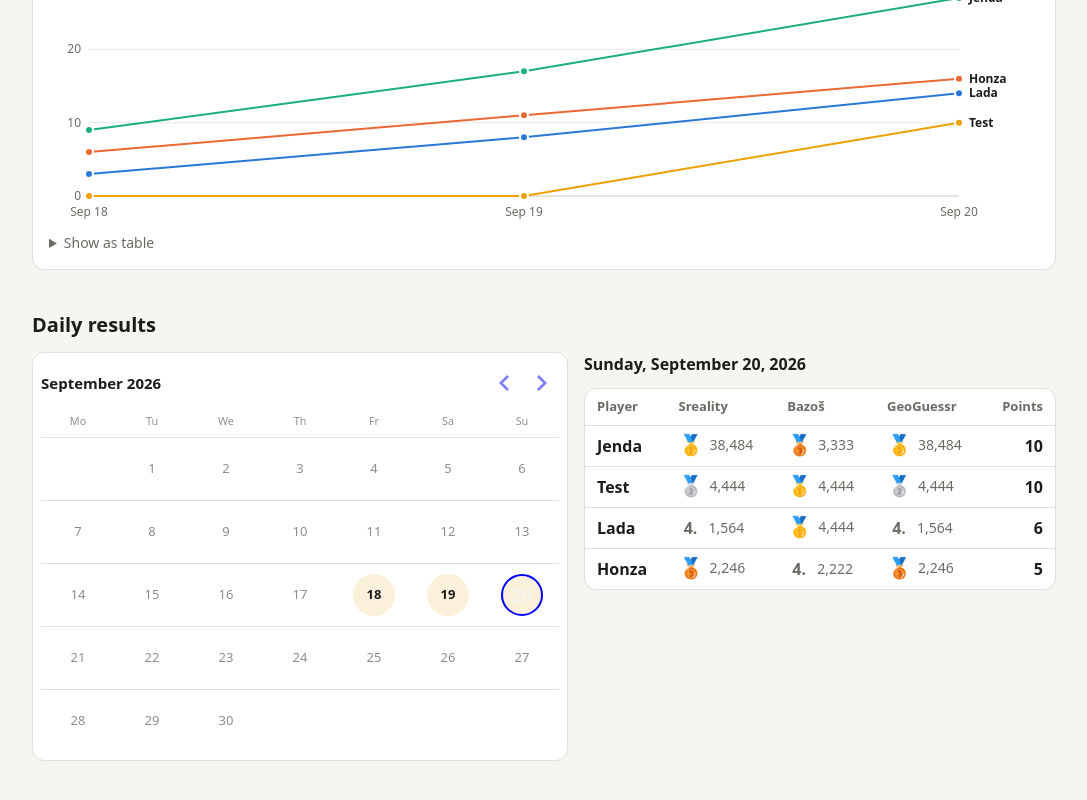
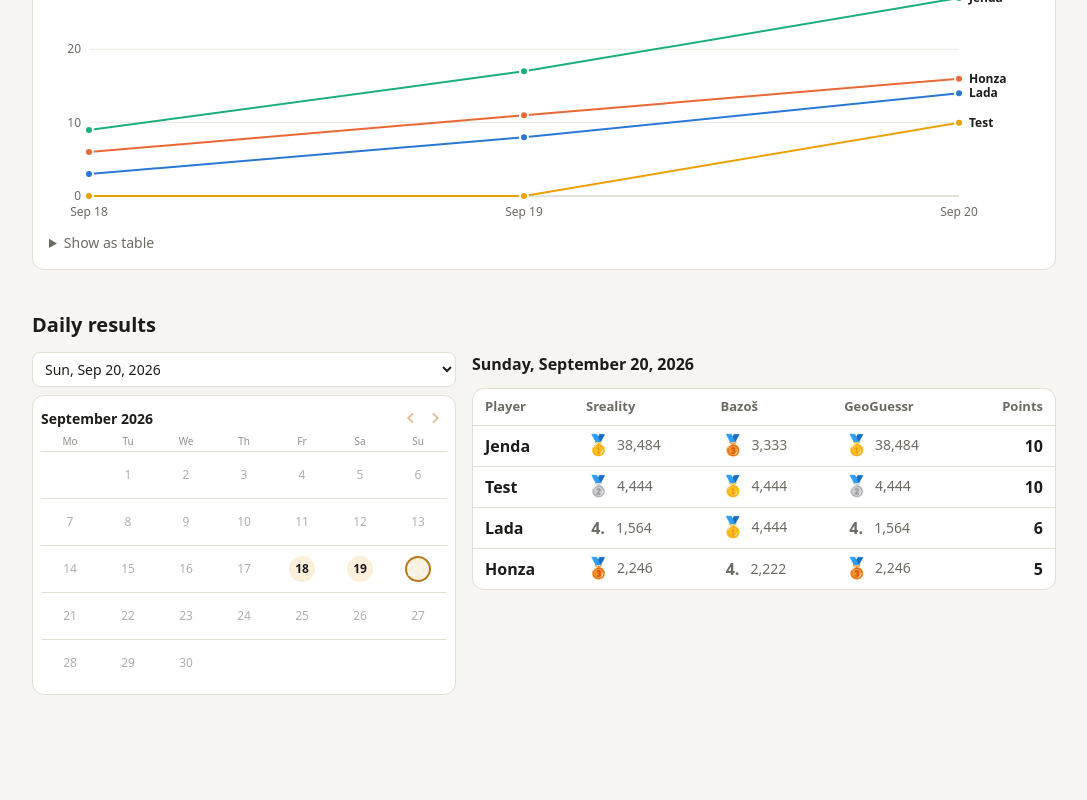
Before and after one commit to miklilad/kappa-hladaci-scoreboard, a React (Vite) app: page / in a window 1280 px wide. Shown: the part 534-1334 px from the top of the page, without its empty margins (96-1183 px from the left). After the commit the page ends 1293 px from the top, so only its background shows below. Built offline with nearby package versions, Linux system fonts and the light colour scheme.

Commit message:
date select from games played

```diff
--- a/src/App.tsx
+++ b/src/App.tsx
@@ -3,9 +3,9 @@ import { DayCalendar } from './DayCalendar.tsx'
 import { DayResults } from './DayResults.tsx'
 import { PointsChart } from './PointsChart.tsx'
 import { Standings } from './Standings.tsx'
-import { formatDate } from './dates.ts'
+import { formatDate, formatMediumDate } from './dates.ts'
 import { pointsHistory } from './ranking.ts'
-import { scores } from './scores.ts'
+import { scores, type IsoDate } from './scores.ts'
 
 const sessions = [...scores].sort((a, b) => a.date.localeCompare(b.date))
 const playedDates = sessions.map((session) => session.date)
@@ -41,7 +41,20 @@ function App() {
       <section>
         <h2>Daily results</h2>
         <div className="day">
-          <DayCalendar playedDates={playedDates} selected={selectedDate} onSelect={setSelectedDate} />
+          <div className="day-picker">
+            <select
+              aria-label="Played day"
+              value={selectedDate}
+              onChange={(event) => setSelectedDate(event.target.value as IsoDate)}
+            >
+              {playedDates.toReversed().map((date) => (
+                <option key={date} value={date}>
+                  {formatMediumDate(date)}
+                </option>
+              ))}
+            </select>
+            <DayCalendar playedDates={playedDates} selected={selectedDate} onSelect={setSelectedDate} />
+          </div>
           <div className="day-results">
             <h3>{formatDate(session.date)}</h3>
             <DayResults session={session} />
--- a/src/DayCalendar.tsx
+++ b/src/DayCalendar.tsx
@@ -1,5 +1,5 @@
+import { useState } from 'react'
 import { DayPicker } from 'react-day-picker'
-import 'react-day-picker/style.css'
 import { fromIsoDate, toIsoDate } from './dates.ts'
 import type { IsoDate } from './scores.ts'
 
@@ -13,6 +13,14 @@ type Props = {
 export function DayCalendar({ playedDates, selected, onSelect }: Props) {
   const played = new Set<string>(playedDates)
 
+  // Follow the selection when it changes from outside (the date select) to another month.
+  const [month, setMonth] = useState(fromIsoDate(selected))
+  const [shownFor, setShownFor] = useState(selected)
+  if (shownFor !== selected) {
+    setShownFor(selected)
+    setMonth(fromIsoDate(selected))
+  }
+
   return (
     <DayPicker
       mode="single"
@@ -20,7 +28,8 @@ export function DayCalendar({ playedDates, selected, onSelect }: Props) {
       weekStartsOn={1}
       selected={fromIsoDate(selected)}
       onSelect={(date) => onSelect(toIsoDate(date))}
-      defaultMonth={fromIsoDate(selected)}
+      month={month}
+      onMonthChange={setMonth}
       startMonth={fromIsoDate(playedDates[0])}
       endMonth={fromIsoDate(playedDates[playedDates.length - 1])}
       disabled={(date) => !played.has(toIsoDate(date))}
--- a/src/dates.ts
+++ b/src/dates.ts
@@ -18,3 +18,7 @@ export const formatDate = (iso: IsoDate) => longDate.format(fromIsoDate(iso))
 const shortDate = new Intl.DateTimeFormat(undefined, { day: 'numeric', month: 'short' })
 
 export const formatShortDate = (iso: IsoDate) => shortDate.format(fromIsoDate(iso))
+
+const mediumDate = new Intl.DateTimeFormat(undefined, { weekday: 'short', day: 'numeric', month: 'short', year: 'numeric' })
+
+export const formatMediumDate = (iso: IsoDate) => mediumDate.format(fromIsoDate(iso))
--- a/src/index.css
+++ b/src/index.css
@@ -1,3 +1,6 @@
+/* Imported here, first, so the calendar overrides further down win over the library defaults. */
+@import 'react-day-picker/style.css';
+
 :root {
   color-scheme: light dark;
   font: 16px/1.5 system-ui, 'Segoe UI', Roboto, sans-serif;
@@ -172,6 +175,22 @@ tbody th {
   min-width: 0;
 }
 
+.day-picker {
+  display: flex;
+  flex-direction: column;
+  gap: 0.5rem;
+}
+
+.day-picker select {
+  padding: 0.375rem 0.5rem;
+  font: inherit;
+  font-size: 0.875rem;
+  color: var(--text);
+  background: var(--surface);
+  border: 1px solid var(--border);
+  border-radius: 0.5rem;
+}
+
 /* The day table is the tightest fit, so it gets denser cells than the standings. */
 .day-results th,
 .day-results td {
@@ -187,24 +206,30 @@ tbody th {
 .rdp-root {
   --rdp-accent-color: var(--accent);
   --rdp-accent-background-color: var(--accent-bg);
-  --rdp-day-width: 2rem;
-  --rdp-day-height: 2rem;
-  --rdp-day_button-width: 1.875rem;
-  --rdp-day_button-height: 1.875rem;
-  --rdp-nav_button-width: 1.75rem;
-  --rdp-nav_button-height: 1.75rem;
-  --rdp-nav-height: 2.25rem;
+  --rdp-day-width: 1.75rem;
+  --rdp-day-height: 1.75rem;
+  --rdp-day_button-width: 1.625rem;
+  --rdp-day_button-height: 1.625rem;
+  --rdp-nav_button-width: 1.5rem;
+  --rdp-nav_button-height: 1.5rem;
+  --rdp-nav-height: 1.75rem;
+  --rdp-weekday-padding: 0.125rem 0;
   --rdp-disabled-opacity: 0.35;
 
   padding: 0.5rem;
-  font-size: 0.8125rem;
+  font-size: 0.75rem;
   background: var(--surface);
   border: 1px solid var(--border);
   border-radius: 0.75rem;
 }
 
 .rdp-root .rdp-caption_label {
-  font-size: 0.9375rem;
+  font-size: 0.875rem;
+}
+
+.rdp-root .rdp-chevron {
+  width: 1rem;
+  height: 1rem;
 }
 
 .rdp-day.played .rdp-day_button {
```
